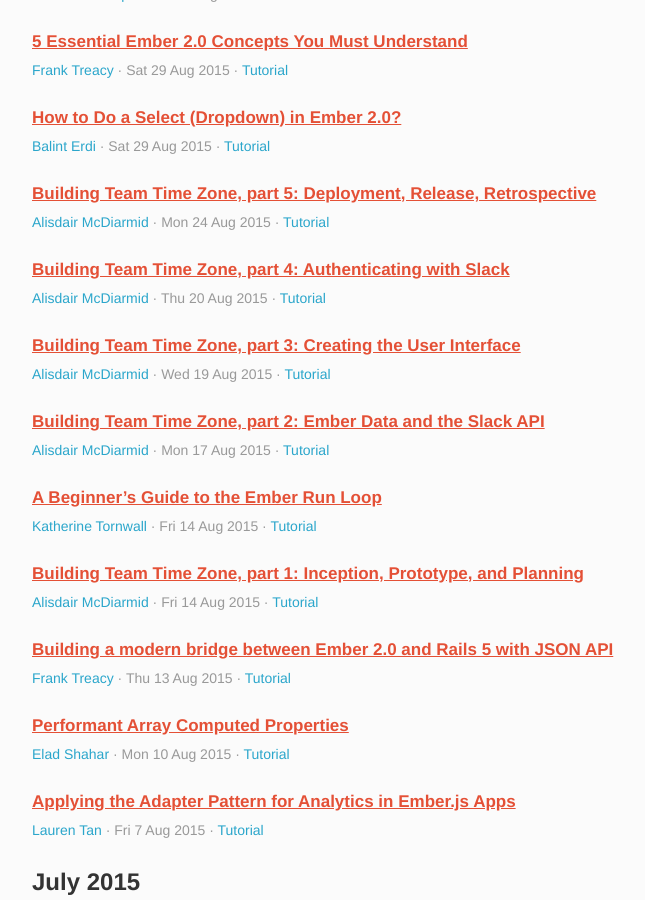
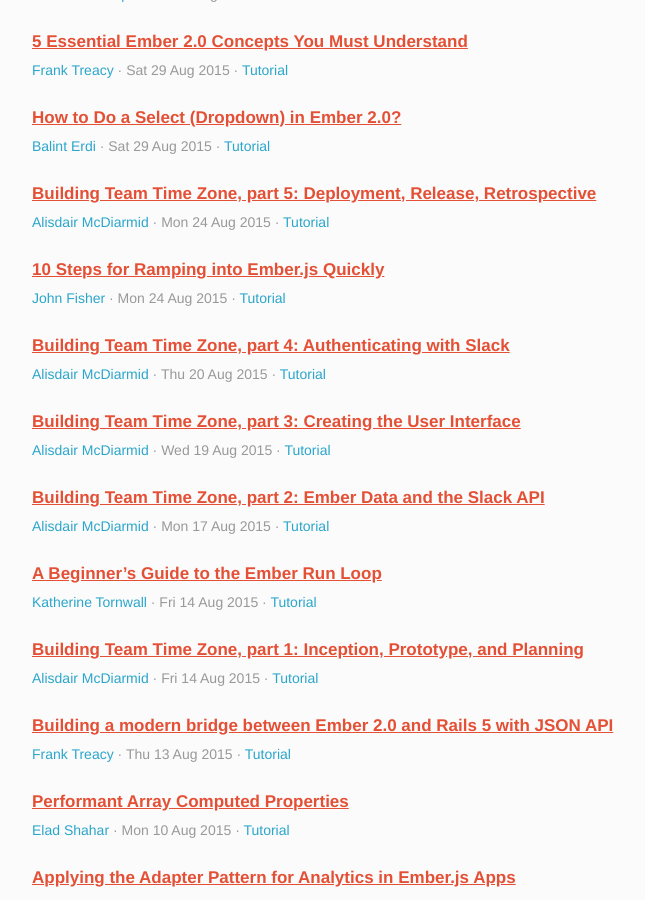
Before and after one commit to emberwatch/emberwatch, a Jekyll site: the page built from tutorials.html, in a window 1280 px wide and 900 px high, scrolled down 1320 px. Shown: the whole window, without its empty margins (148-793 px from the left). Built offline with Jekyll 4.4.1, drawn with Linux system fonts in a browser that asks for light colours; Markdown is read by kramdown in place of the engine named in the settings; comment, search, counter and statistics services are not loaded.

Commit message:
[Add Article] 10 Steps for Ramping into EmberJS Quickly

```diff
--- a/_data/people.yml
+++ b/_data/people.yml
@@ -1137,3 +1137,7 @@
   twitter: OmarIsmail_io
   site: http://www.seekingintellect.com/
   id: 267
+- name: John Fisher
+  github: jnfisher
+  site: http://spin.atomicobject.com/author/john-fisher/
+  id: 268
--- a/_data/tutorials.yml
+++ b/_data/tutorials.yml
@@ -119,6 +119,14 @@
   date_updated: '2015-08-29'
   urls:
   - http://emberigniter.com/5-essential-ember-2.0-concepts/
+- title: '10 Steps for Ramping into Ember.js Quickly'
+  author_ids:
+  - 268
+  date: '2015-08-24'
+  date_created: '2015-08-24'
+  date_updated: '2015-08-24'
+  urls:
+  - http://spin.atomicobject.com/2015/08/24/learn-ember-js-quickly/
 - title: 'Building Team Time Zone, part 5: Deployment, Release, Retrospective'
   author_ids:
   - 257
```
